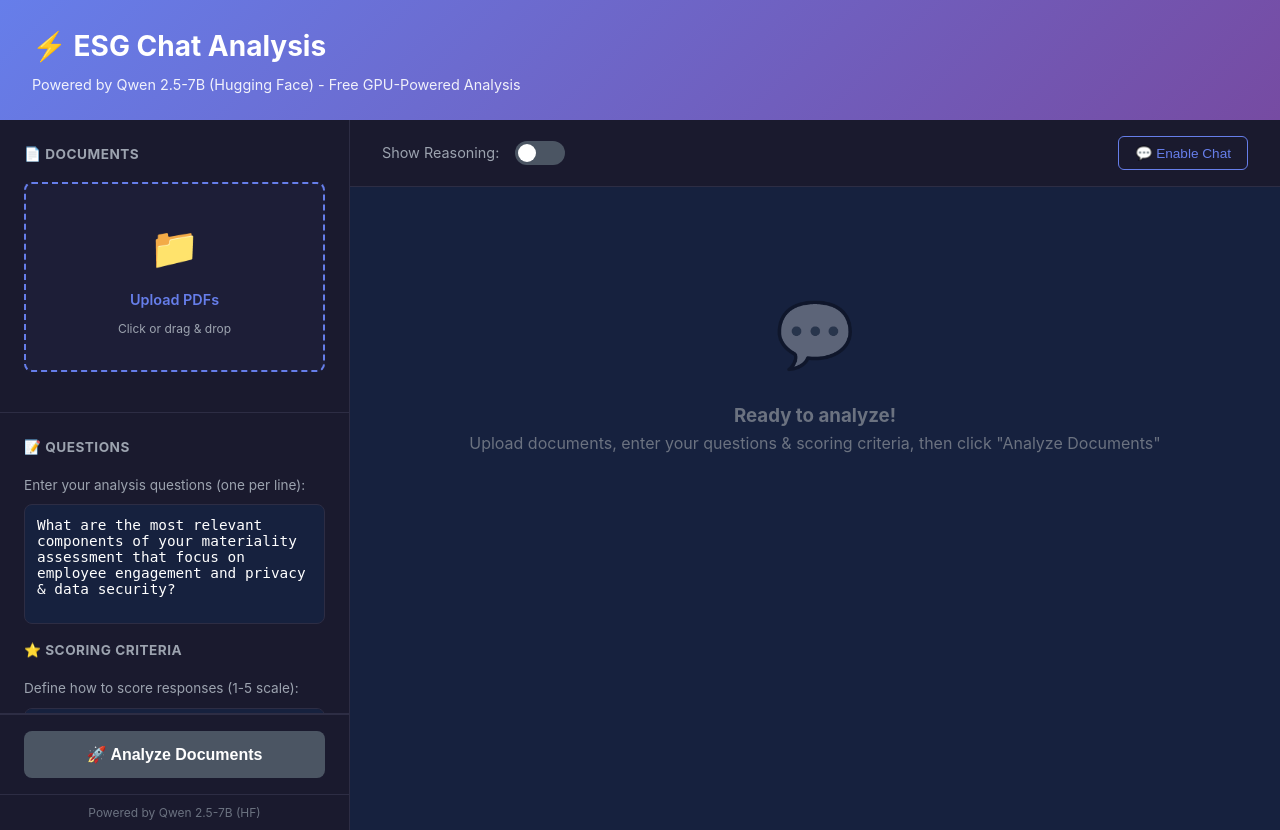
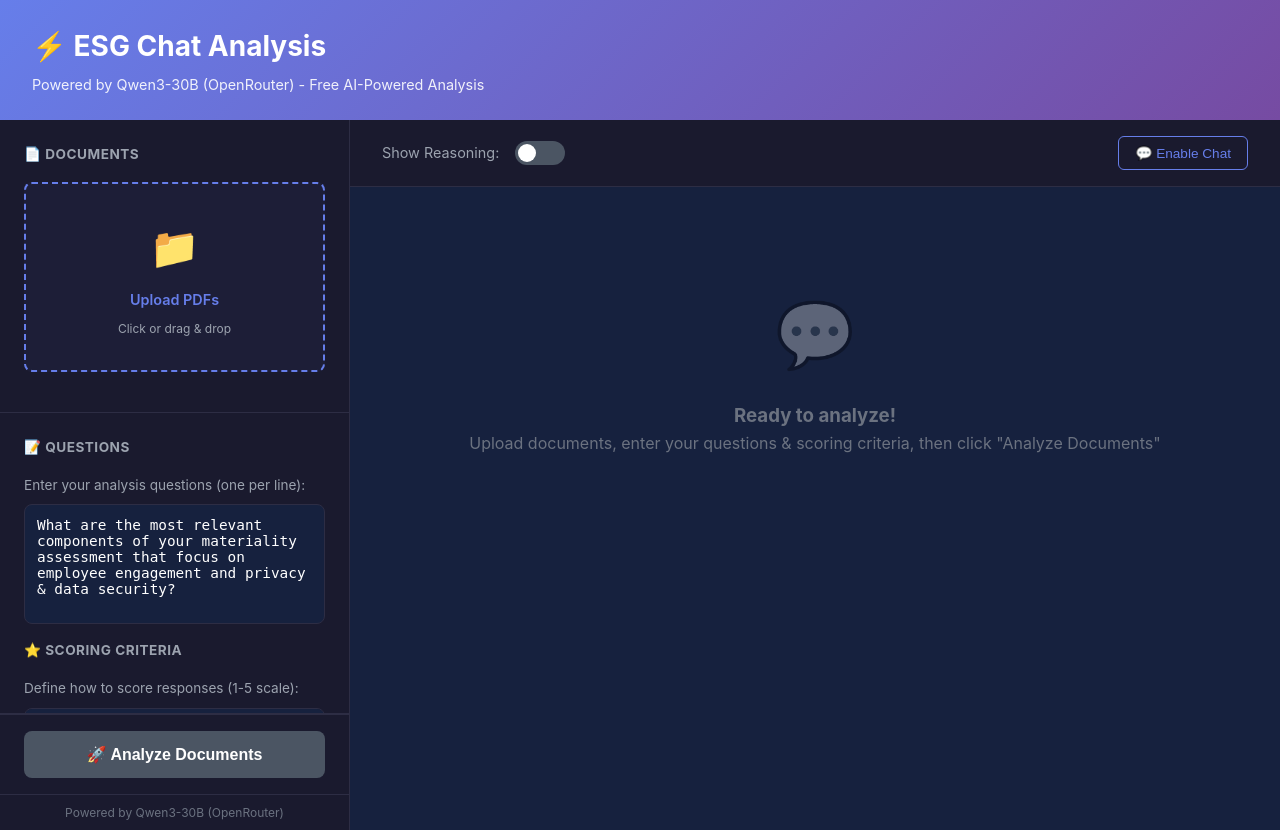
Before and after one commit to mahliqa-khan/ESG-Agent-Task, a Flask app: template templates/chat_dashboard.html in a window 1280 px wide. Run offline with Flask 3, Linux system fonts and the light colour scheme; the template is opened without the code that fills it, so the values that code supplies are empty; some libraries are stand-ins or nearby versions.

Commit message:
Update UI text to reflect actual model: Qwen3-30B (OpenRouter)

```diff
--- a/templates/chat_dashboard.html
+++ b/templates/chat_dashboard.html
@@ -3,7 +3,7 @@
 <head>
     <meta charset="UTF-8">
     <meta name="viewport" content="width=device-width, initial-scale=1.0">
-    <title>ESG Chat Analysis - Powered by Qwen 2.5-7B</title>
+    <title>ESG Chat Analysis - Powered by Qwen3-30B</title>
     <style>
         * {
             margin: 0;
@@ -405,7 +405,7 @@
 <body>
     <div class="header">
         <h1>⚡ ESG Chat Analysis</h1>
-        <p>Powered by Qwen 2.5-7B (Hugging Face) - Free GPU-Powered Analysis</p>
+        <p>Powered by Qwen3-30B (OpenRouter) - Free AI-Powered Analysis</p>
     </div>
 
     <div class="container">
@@ -448,7 +448,7 @@
             </div>
 
             <div class="powered-by">
-                Powered by Qwen 2.5-7B (HF)
+                Powered by Qwen3-30B (OpenRouter)
             </div>
         </div>
 
@@ -484,7 +484,7 @@
                     <button onclick="sendChatMessage()" style="background: linear-gradient(135deg, #667eea 0%, #764ba2 100%); color: white; border: none; padding: 0.875rem 1.5rem; border-radius: 8px; cursor: pointer; font-weight: 600;">Send</button>
                 </div>
                 <div style="font-size: 0.75rem; color: #6b7280; margin-top: 0.5rem;">
-                    Chat is context-aware of all analyzed documents (powered by Qwen 2.5-7B)
+                    Chat is context-aware of all analyzed documents (powered by Qwen3-30B)
                 </div>
             </div>
         </div>
@@ -822,7 +822,7 @@
             console.log('Chat history reset for new analysis');
 
             // Show loading
-            addMessage('assistant', 'Processing...', '<div class="loading"><div class="spinner"></div><div>Analyzing documents with Qwen 2.5-7B...</div></div>');
+            addMessage('assistant', 'Processing...', '<div class="loading"><div class="spinner"></div><div>Analyzing documents with Qwen3-30B...</div></div>');
 
             // Prepare form data
             const formData = new FormData();
```
